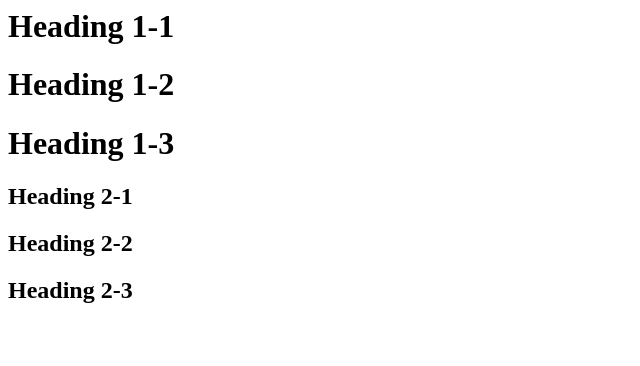
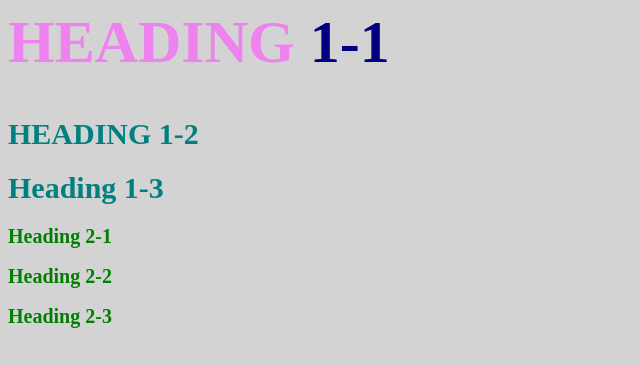
Before and after one commit to xZothos/basic-tutorial, a plain HTML site: page style-test.html in a window 1280 px wide. Shown: the whole page, without its empty margins (0-640 px from the left). Drawn offline with Linux system fonts and the light colour scheme.

Commit message:
created a css base

```diff
--- /dev/null
+++ b/css/style.css
@@ -0,0 +1,33 @@
+body{
+    background-color: lightgrey;
+}
+
+h1{
+    font-size: 30px;
+    color: teal;
+}
+
+h2{
+    font-size: 20px;
+    color: red;
+}
+
+h2{
+    color:green;
+}
+
+h1 span{
+    color: violet;
+}
+
+.big{
+    font-size: 60px;
+}
+
+.uppercase{
+    text-transform: uppercase;
+}
+
+.big.uppercase{
+    color: navy;
+}
--- a/style-test.html
+++ b/style-test.html
@@ -1,10 +1,11 @@
 <html>
     <head>
         <title>style-test</title>
+        <link rel="stylesheet" type="text/css" href="css/style.css">
     </head>
     <body>
-        <h1 style="font-size">Heading 1-1</h1>
-        <h1>Heading 1-2</h1>
+        <h1 class="big uppercase"><span>Heading</span> 1-1</h1>
+        <h1 class="uppercase">Heading 1-2</h1>
         <h1>Heading 1-3</h1>
 
         <h2>Heading 2-1</h2>
```
